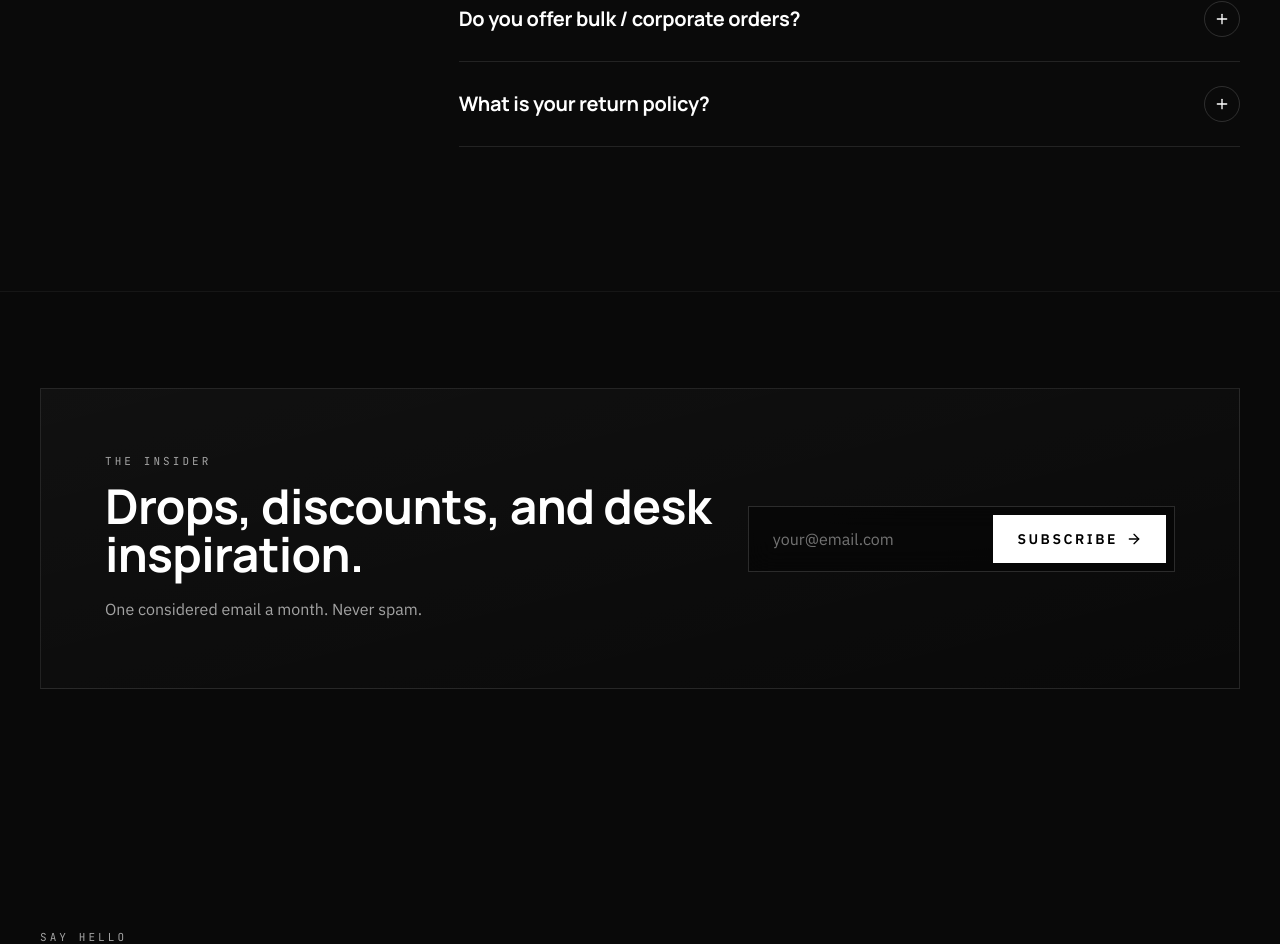
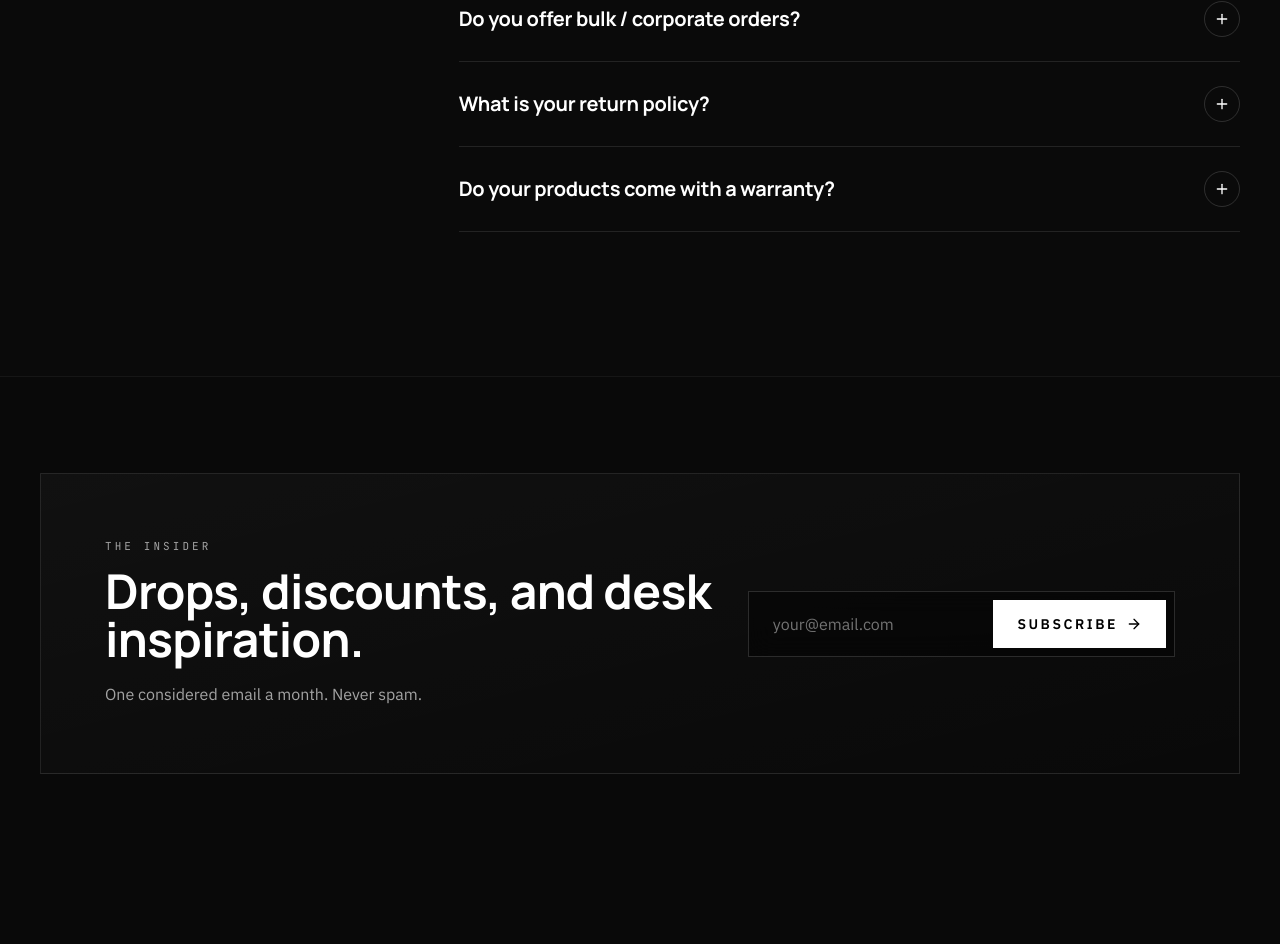
Before and after one commit to alialiyaaser/ursetup-new, a React (Create React App) app in the folder frontend/: page / in a window 1280 px wide. Shown: the part 7032-7976 px from the top of the page. Built offline with nearby package versions, Linux system fonts and the light colour scheme; no server answers.

Commit message:
Update translations.js

```diff
--- a/frontend/src/i18n/translations.js
+++ b/frontend/src/i18n/translations.js
@@ -130,6 +130,11 @@ export const translations = {
           q: "What is your return policy?",
           a: "Unused items in original packaging can be returned within 14 days. Details on the Salla store.",
         },
+        {
+          q: "Do your products come with a warranty?",
+          a: " Shop with confidence! If you are not satisfied with your product or it doesn't meet your expectations, we guarantee a full refund within 7 days of delivery."
+            },
+
       ],
     },
     newsletter: {
@@ -281,6 +286,7 @@ export const translations = {
         { q: "هل الماوس باد قابل للغسل؟", a: "نعم. ماء بارد ومنظف لطيف، ثم يُترك ليجف بشكل مسطح. الحواف لن تتفكك." },
         { q: "هل تقدمون طلبات جماعية للشركات؟", a: "نعم — لفرق الرياضات الإلكترونية والمكاتب والهدايا. تواصل معنا للتسعير." },
         { q: "ما هي سياسة الإرجاع؟", a: "سياسه الاستبدال والارجاع تجدونها عبر متجرنا." },
+        { q: "هل يوجد ضمان على المنتجات؟", a: " تسوّق وأنت مطمئن! إذا لم يُعجبك المنتج أو لم يطابق توقعاتك, نضمن لك استرجاع كامل مبلغ المنتج خلال 7 أيام من الاستلام." },
       ],
     },
     newsletter: {
```
